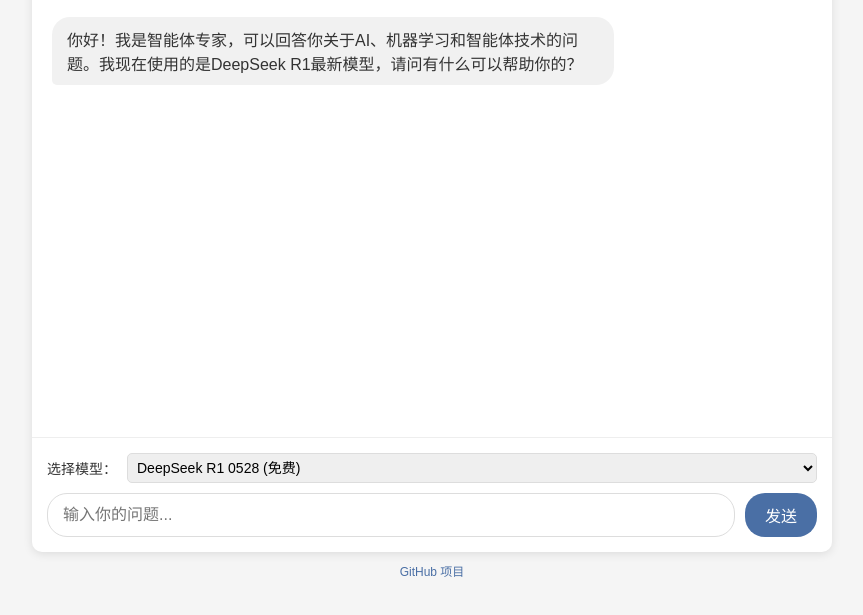
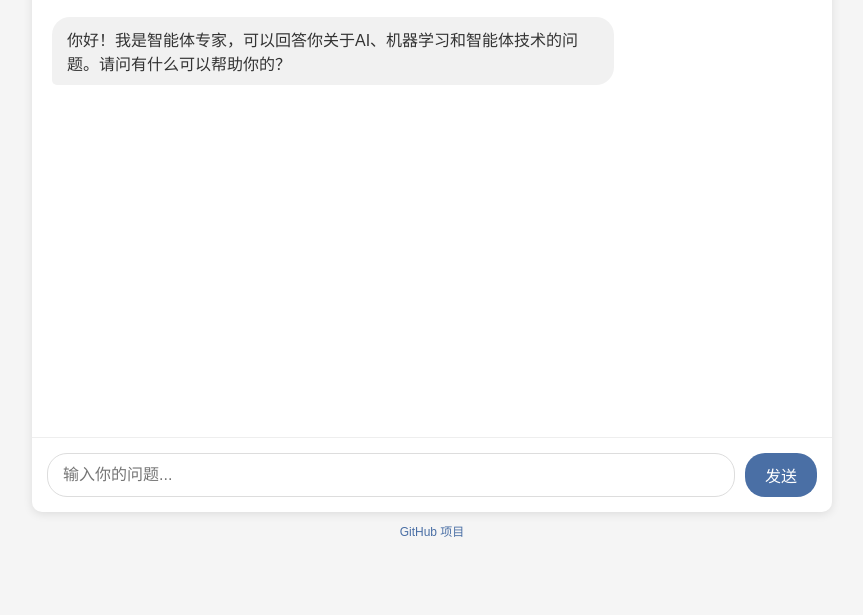
Before and after one commit to qikezhang/webhooktest, a plain HTML site: page web_chat.html in a window 1280 px wide. Shown: the part 79-694 px from the top of the page, without its empty margins (208-1071 px from the left). Drawn offline with Linux system fonts and the light colour scheme.

Commit message:
Update web_chat.html

```diff
--- a/web_chat.html
+++ b/web_chat.html
@@ -53,7 +53,6 @@
             display: flex;
             padding: 15px;
             border-top: 1px solid #eee;
-            flex-wrap: wrap;
         }
         #message-input {
             flex: 1;
@@ -62,7 +61,6 @@
             border-radius: 20px;
             outline: none;
             font-size: 16px;
-            min-width: 200px;
         }
         #send-button {
             margin-left: 10px;
@@ -106,23 +104,6 @@
             50% { transform: translateY(-5px); }
             100% { transform: translateY(0); }
         }
-        .model-selector {
-            width: 100%;
-            margin-bottom: 10px;
-            display: flex;
-            align-items: center;
-        }
-        .model-selector label {
-            margin-right: 10px;
-            font-size: 14px;
-        }
-        .model-selector select {
-            padding: 5px;
-            border-radius: 5px;
-            border: 1px solid #ddd;
-            font-size: 14px;
-            flex-grow: 1;
-        }
         .github-link {
             text-align: center;
             margin-top: 10px;
@@ -144,7 +125,7 @@
         </div>
         <div class="chat-messages" id="chat-messages">
             <div class="message bot-message">
-                你好！我是智能体专家，可以回答你关于AI、机器学习和智能体技术的问题。我现在使用的是DeepSeek R1最新模型，请问有什么可以帮助你的？
+                你好！我是智能体专家，可以回答你关于AI、机器学习和智能体技术的问题。请问有什么可以帮助你的？
             </div>
             <div class="typing-indicator" id="typing-indicator">
                 <span></span>
@@ -153,16 +134,6 @@
             </div>
         </div>
         <div class="chat-input">
-            <div class="model-selector">
-                <label for="model-select">选择模型：</label>
-                <select id="model-select">
-                    <option value="deepseek/deepseek-r1-0528:free" selected>DeepSeek R1 0528 (免费)</option>
-                    <option value="deepseek/deepseek-r1-0528-qwen3-8b:free">DeepSeek R1 0528 Qwen3 8B (免费)</option>
-                    <option value="openai/gpt-3.5-turbo:free">OpenAI GPT-3.5 Turbo (免费)</option>
-                    <option value="anthropic/claude-3-haiku:free">Anthropic Claude 3 Haiku (免费)</option>
-                    <option value="google/gemini-pro:free">Google Gemini Pro (免费)</option>
-                </select>
-            </div>
             <input type="text" id="message-input" placeholder="输入你的问题..." autocomplete="off">
             <button id="send-button">发送</button>
         </div>
@@ -177,7 +148,6 @@
             const sendButton = document.getElementById('send-button');
             const chatMessages = document.getElementById('chat-messages');
             const typingIndicator = document.getElementById('typing-indicator');
-            const modelSelect = document.getElementById('model-select');
 
             // 聊天历史
             let chatHistory = [];
@@ -189,9 +159,6 @@
             async function sendMessage() {
                 const message = messageInput.value.trim();
                 if (!message) return;
-
-                // 获取选择的模型
-                const selectedModel = modelSelect.value;
 
                 // 清空输入框
                 messageInput.value = '';
@@ -206,8 +173,7 @@
                     console.log('正在发送请求到:', webhookUrl);
                     const requestData = {
                         message: message,
-                        history: chatHistory,
-                        model: selectedModel
+                        history: chatHistory
                     };
                     console.log('请求数据:', requestData);
 
```
